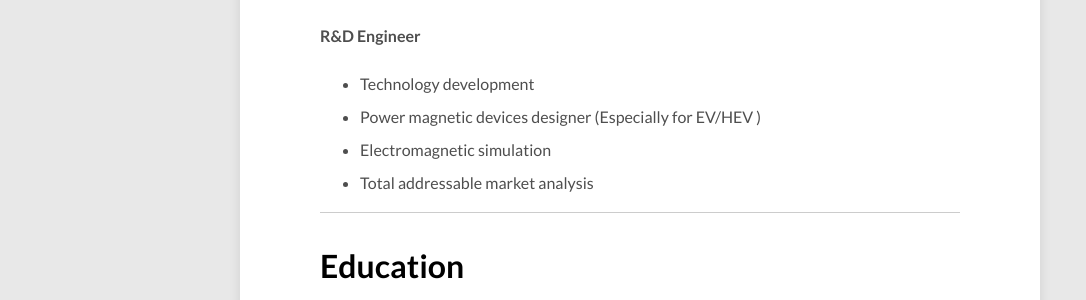
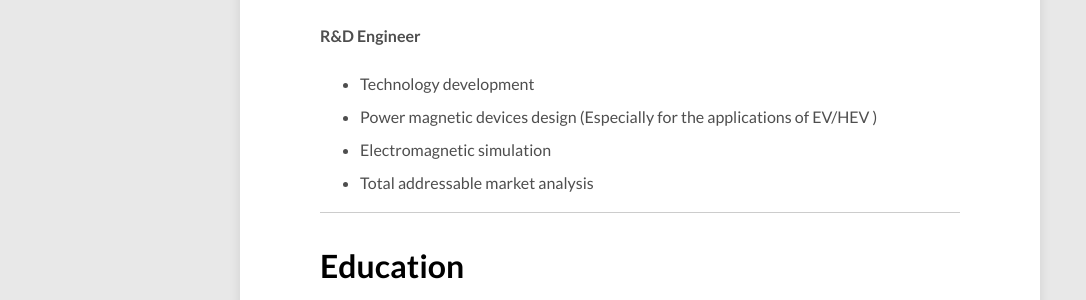
Before and after one commit to pochunsun/pochunsun.github.io, a Jekyll site: the page built from about/index.md, in a window 1280 px wide and 900 px high, scrolled down 535 px. Shown: the part 153-453 px from the top of the window, without its empty margins (0-1086 px from the left). Built offline with Jekyll 4.4.1, drawn with Linux system fonts in a browser that asks for light colours; nearby versions of some CDN libraries.

Commit message:
Update index.md

```diff
--- a/about/index.md
+++ b/about/index.md
@@ -12,7 +12,7 @@ modified: 2021-02-02
 (Jul 2021 - Present)<br>
 #### R&D Engineer
 - Technology development
-- Power magnetic devices designer (Especially for EV/HEV )
+- Power magnetic devices design (Especially for the applications of EV/HEV )
 - Electromagnetic simulation
 - Total addressable market analysis
 
```
